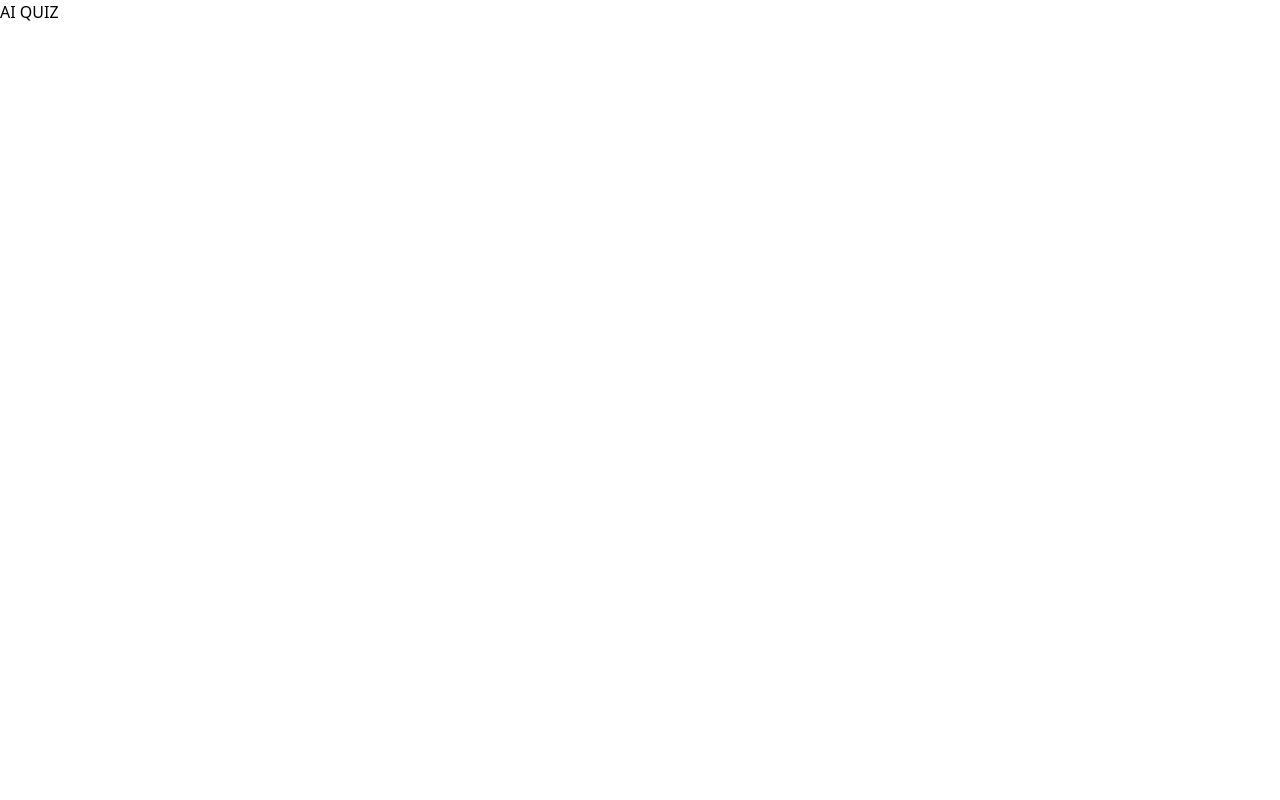
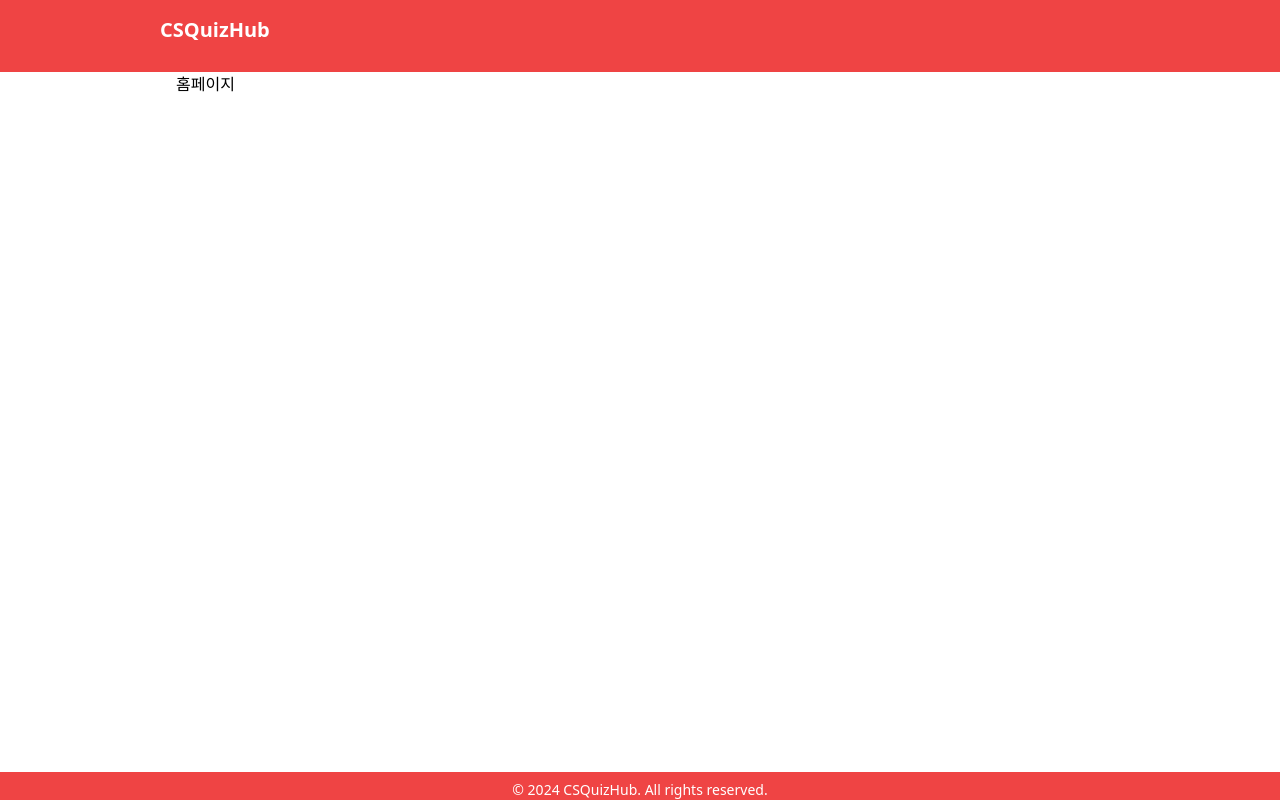
Before and after one commit to CH4MD0M/ai-quiz, a React (Vite) app: page / in a window 1280 px wide. Built offline with nearby package versions, Linux system fonts and the light colour scheme.

Commit message:
feat: router 및 layout 설정

```diff
--- a/src/App.tsx
+++ b/src/App.tsx
@@ -1,5 +1,8 @@
+import { RouterProvider } from 'react-router-dom';
+import { router } from 'router';
+
 function App() {
-  return <h1>AI QUIZ</h1>;
+  return <RouterProvider router={router} />;
 }
 
 export default App;
--- /dev/null
+++ b/src/components/common/Footer.tsx
@@ -0,0 +1,11 @@
+const Footer = () => {
+  return (
+    <footer className="bg-red-500 text-white p-2 text-center h-[28px]">
+      <div className="container mx-auto">
+        <p className="text-sm">&copy; 2024 CSQuizHub. All rights reserved.</p>
+      </div>
+    </footer>
+  );
+};
+
+export default Footer;
--- /dev/null
+++ b/src/components/common/Header.tsx
@@ -0,0 +1,12 @@
+const Header = () => {
+  return (
+    <header className="bg-red-500 text-white p-4 fixed top-0 left-0 right-0 h-[72px]">
+      <div className="container mx-auto flex justify-between items-center">
+        <div className="text-xl font-bold">CSQuizHub</div>
+        <nav>{/* Add navigation items here */}</nav>
+      </div>
+    </header>
+  );
+};
+
+export default Header;
--- /dev/null
+++ b/src/layout/GlobalLayout.tsx
@@ -0,0 +1,19 @@
+import { Outlet } from 'react-router-dom';
+
+// Components
+import Header from 'components/common/Header';
+import Footer from 'components/common/Footer';
+
+const GlobalLayout = () => {
+  return (
+    <div className="flex flex-col min-h-screen">
+      <Header />
+      <main className="flex-grow container mx-auto px-4 mt-[72px] mb-[28px]">
+        <Outlet />
+      </main>
+      <Footer />
+    </div>
+  );
+};
+
+export default GlobalLayout;
--- /dev/null
+++ b/src/pages/Home.tsx
@@ -0,0 +1,9 @@
+const Home = () => {
+  return (
+    <div>
+      <h1>홈페이지</h1>
+    </div>
+  );
+};
+
+export default Home;
--- /dev/null
+++ b/src/pages/Solve.tsx
@@ -0,0 +1,5 @@
+const Solve = () => {
+  return <div>Solve</div>;
+};
+
+export default Solve;
--- /dev/null
+++ b/src/pages/Topic.tsx
@@ -0,0 +1,5 @@
+const Topic = () => {
+  return <div>Topic</div>;
+};
+
+export default Topic;
--- /dev/null
+++ b/src/router/index.tsx
@@ -0,0 +1,25 @@
+import { lazy } from 'react';
+import { createBrowserRouter } from 'react-router-dom';
+
+// Layout
+import GlobalLayout from 'layout/GlobalLayout';
+
+// Pages
+const HomePage = lazy(() => import('pages/Home'));
+const SelectTopicPage = lazy(() => import('pages/Topic'));
+const SolveProblemPage = lazy(() => import('pages/Solve'));
+
+export const router = createBrowserRouter([
+  {
+    path: '/',
+    element: <GlobalLayout />,
+    children: [
+      { index: true, element: <HomePage /> },
+      {
+        path: 'select-topics',
+        element: <SelectTopicPage />,
+      },
+      { path: 'solve', element: <SolveProblemPage /> },
+    ],
+  },
+]);
```
